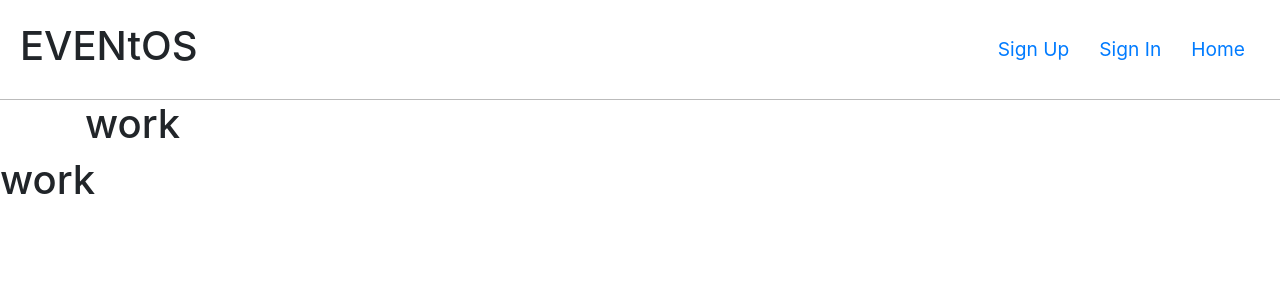
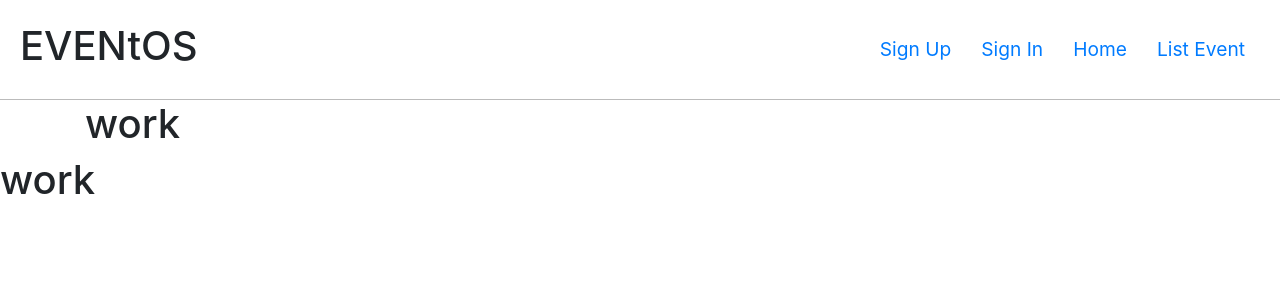
Before and after one commit to MNQ249/Event-frontend, a React app: page / in a window 1280 px wide. Shown: the top 300 px of the page. Built offline with nearby package versions, Linux system fonts and the light colour scheme.

Commit message:
add new nav (listEvent)

```diff
--- a/src/header/Header.js
+++ b/src/header/Header.js
@@ -23,11 +23,11 @@ const alwaysOptions = (
   </React.Fragment>
 )
 
-// const createEventOption = (
-//   <React.Fragment>
-//     <Link to="/"> </Link>
-//   </React.Fragment>
-// )
+const listEvent = (
+  <React.Fragment>
+  <Link to="/listEvent">List Event</Link>
+</React.Fragment>
+)
 
 const Header = ({ user }) => (
   <header className="main-header">
@@ -36,6 +36,7 @@ const Header = ({ user }) => (
       { user && <span>Welcome, {user.email}</span>}
       { user ? authenticatedOptions : unauthenticatedOptions }
       { alwaysOptions }
+      {listEvent}
     </nav>
   </header>
 )
```
